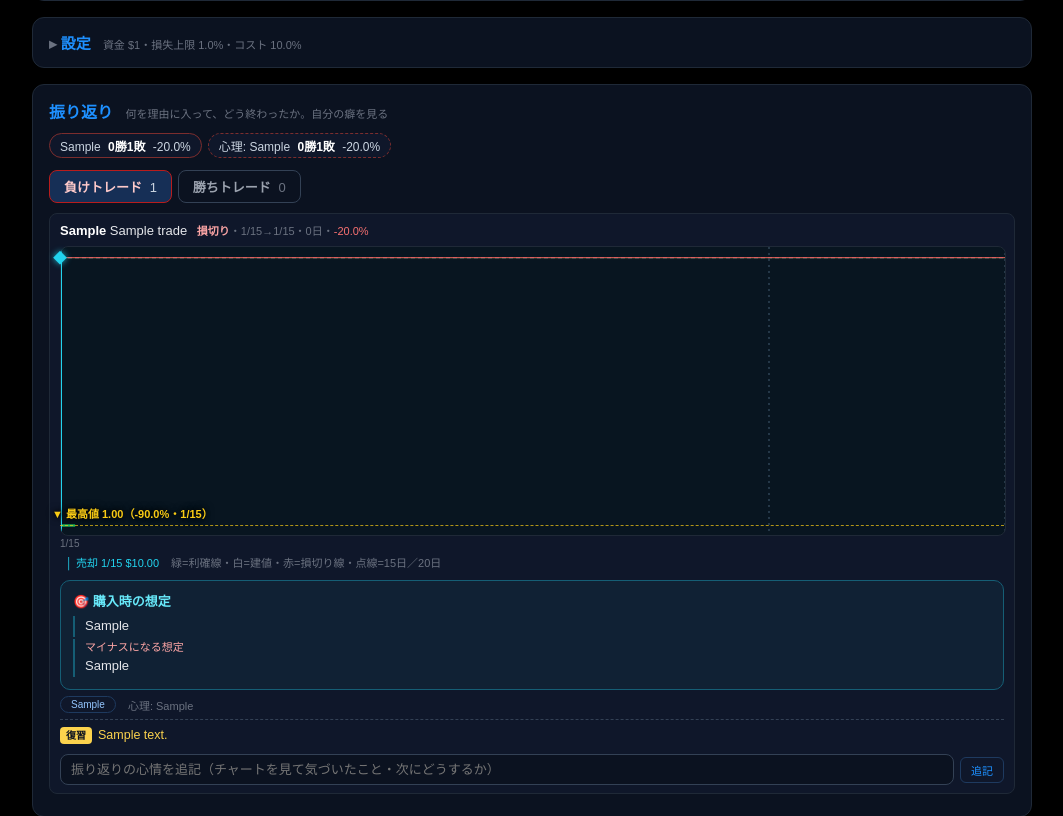
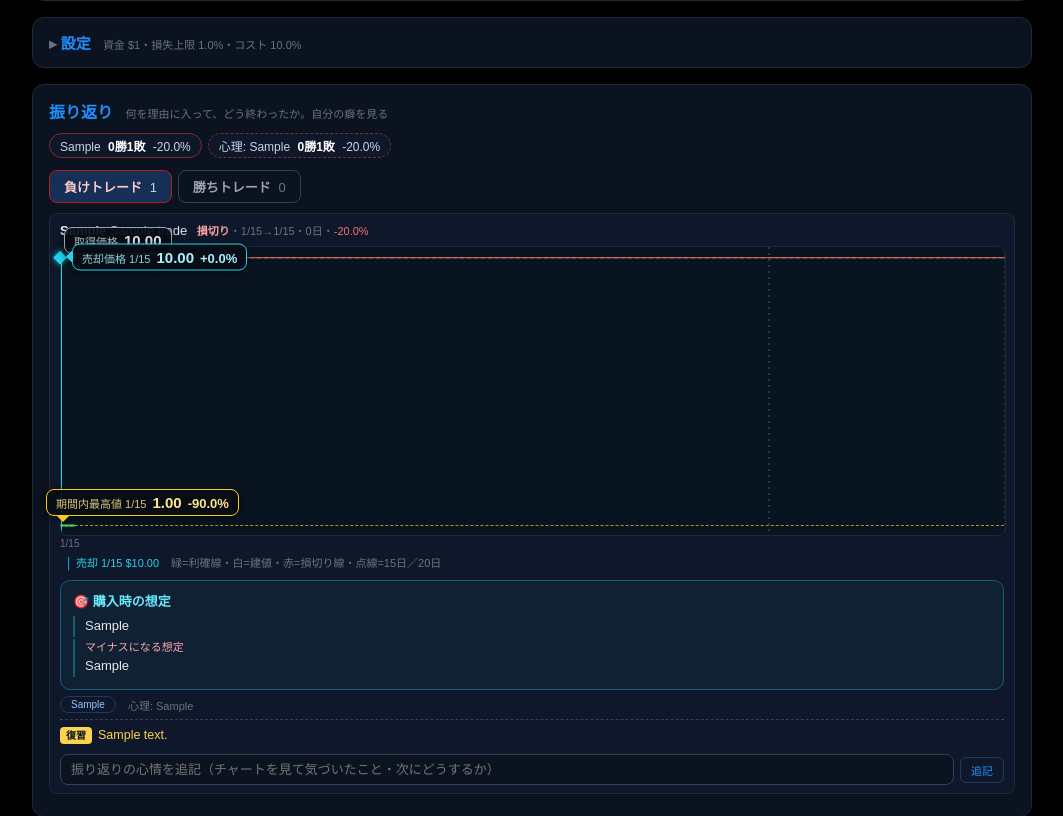
Before and after one commit to hideonSOS/web_analize, a Django app: page /diary/contra/ in a window 1280 px wide. Shown: the part 1087-1903 px from the top of the page, without its empty margins (108-1171 px from the left). Run offline with Django 5.2, Linux system fonts and the light colour scheme; a user stored in the database is signed in; tables that the repository leaves empty hold one stand-in row (values such as "Sample post"); some libraries are stand-ins or nearby versions.

Commit message:
短期トレード・練習: 取得価格・最終価格・期間内最高値を大きめの文字の吹き出しで表示
Co-Authored-By: Claude Opus 5.5 <noreply@anthropic.com>

```diff
--- a/diary/contra.py
+++ b/diary/contra.py
@@ -416,6 +416,11 @@ def candles(t: Trade, bars: list[dict]) -> dict | None:
     over = span > TIME_LIMIT_DAYS
     return {'items': out, 'W': CANDLE_W, 'H': CANDLE_H, 'step': step, 'span': span,
             'peak': _peak(t, out, y, CANDLE_W),
+            # 吹き出し用（2026-09-30）: 取得価格と最終価格（最新の終値）
+            'entry_box': {'price': t.entry_price, 'y': y(t.entry_price)},
+            'last_box': ({'label': '最終価格', 'price': out[-1]['c'], 'y': y(out[-1]['c']),
+                          'pos': round(out[-1]['cx'] / CANDLE_W * 100, 2), 'date': out[-1]['date'],
+                          'pct': (out[-1]['c'] / t.entry_price - 1) * 100} if out else None),
             'entry_y': y(t.entry_price), 'stop_y': y(t.stop_price), 'target_y': y(t.target_price),
             'be_y': be_y, 'half_x': round(TIME_WARN_DAYS * step, 2),
             'over': over, 'limit_x': round(TIME_LIMIT_DAYS * step, 2) if over else None,
@@ -474,6 +479,10 @@ def review_candles(t: Trade, bars: list[dict]) -> dict | None:
                     'o': b['open'], 'h': b['high'], 'l': b['low'], 'c': b['close']})
     return {'items': out, 'W': CANDLE_W, 'H': CANDLE_H, 'step': step,
             'peak': _peak(t, [c for c in out if not c['after']], y, CANDLE_W),   # 保有期間（売却日まで）の最高値
+            'entry_box': {'price': t.entry_price, 'y': y(t.entry_price)},
+            'last_box': ({'label': '売却価格', 'price': t.exit_price, 'y': y(t.exit_price),
+                          'pos': round(exit_d * step / CANDLE_W * 100, 2), 'date': t.exit_date,
+                          'pct': (t.exit_price / t.entry_price - 1) * 100} if t.exit_price else None),
             'entry_y': y(t.entry_price), 'stop_y': y(t.stop_price), 'target_y': y(t.target_price),
             'half_x': round(TIME_WARN_DAYS * step, 2), 'limit_x': round(TIME_LIMIT_DAYS * step, 2),
             'exit_x': round(exit_d * step, 2), 'exit_y': y(t.exit_price) if t.exit_price else None,
--- a/diary/static/diary/css/contra.css
+++ b/diary/static/diary/css/contra.css
@@ -471,3 +471,25 @@ a.ct-sell-link{ display:inline-block; text-decoration:none; margin:8px 0 2px; }
 .cv-peak{ position:absolute; transform:translate(-8px, calc(-100% - 4px)); font-size:11px; font-weight:bold; color:#facc15;
   white-space:nowrap; pointer-events:none; z-index:2; text-shadow:0 0 4px #000, 0 0 8px #000; }
 .cv-peak.right{ transform:translate(calc(-100% + 8px), calc(-100% - 4px)); }
+
+/* 取得価格・最終価格・期間内最高値の吹き出し（2026-09-30）。旧 .cv-peak の小さい文字は廃止 */
+.cv-peak{ display:none; }
+.cv-bub{ position:absolute; z-index:3; pointer-events:none; display:inline-flex; align-items:baseline; gap:6px;
+  padding:4px 9px; border-radius:8px; border:1px solid; background:rgba(7,11,20,.92); white-space:nowrap;
+  font-variant-numeric:tabular-nums; box-shadow:0 2px 10px rgba(0,0,0,.6); }
+.cv-bub i{ font-style:normal; font-size:11px; opacity:.85; }
+.cv-bub b{ font-size:15px; }
+.cv-bub em{ font-style:normal; font-size:13px; font-weight:bold; }
+/* 最高値: 足の上に（下向きのしっぽ） */
+.cv-bub.peak{ color:#fde68a; border-color:#facc15; transform:translate(-14px, calc(-100% - 9px)); }
+.cv-bub.peak.right{ transform:translate(calc(-100% + 14px), calc(-100% - 9px)); }
+.cv-bub.peak::after{ content:''; position:absolute; left:10px; bottom:-7px; border:6px solid transparent; border-top-color:#facc15; border-bottom:0; }
+.cv-bub.peak.right::after{ left:auto; right:10px; }
+/* 取得価格: 左端・建値の線の上 */
+.cv-bub.entry{ left:4px; color:#e5e7eb; border-color:#94a3b8; transform:translateY(calc(-100% - 3px)); }
+/* 最終価格: その足の右（右端近くなら左）に、線の高さで */
+.cv-bub.last{ color:#a5f3fc; border-color:#22d3ee; transform:translate(12px, -50%); }
+.cv-bub.last.right{ transform:translate(calc(-100% - 12px), -50%); }
+.cv-bub.last::before{ content:''; position:absolute; left:-7px; top:50%; transform:translateY(-50%); border:6px solid transparent; border-right-color:#22d3ee; border-left:0; }
+.cv-bub.last.right::before{ left:auto; right:-7px; border-right-color:transparent; border-left:6px solid #22d3ee; }
+@media (max-width:600px){ .cv-bub{ padding:3px 6px; gap:4px; } .cv-bub b{ font-size:13px; } .cv-bub i{ font-size:10px; } .cv-bub em{ font-size:11px; } }
--- a/diary/templates/diary/_chart_overlay.html
+++ b/diary/templates/diary/_chart_overlay.html
@@ -10,8 +10,19 @@
   期間内の最高値（2026-09-30 ユーザー要望: 振り返りで理想の利確ポイントを探す）。金色の点線と、その足の上に価格・建値比・日付。
   決済後の振り返りでは売却日までの最高値（売却後の足は含めない）
 {% endcomment %}
+{% comment %}
+  吹き出し（2026-09-30 ユーザー要望: 取得価格・最終価格・期間内最高値をすべて分かりやすく、大きめの文字で囲む）。
+  取得価格＝左端・建値の線の上／最終価格（保有中＝最新の終値、決済後＝売却価格）＝その足の横／最高値＝その足の上
+{% endcomment %}
 {% if c.peak %}
 <span class="cv-peak-line" style="top:calc({{ c.peak.y }} / {{ c.H }} * 100%)"></span>
-<span class="cv-peak{% if c.peak.pos > 70 %} right{% endif %}" style="left:{{ c.peak.pos }}%; top:calc({{ c.peak.y }} / {{ c.H }} * 100%)"
-      title="期間内の最高値 {{ c.peak.date|date:'n/j' }}">▼ 最高値 {{ c.peak.price|floatformat:2 }}（{% if c.peak.pct >= 0 %}+{% endif %}{{ c.peak.pct|floatformat:1 }}%・{{ c.peak.date|date:"n/j" }}）</span>
+<span class="cv-bub peak{% if c.peak.pos > 65 %} right{% endif %}" style="left:{{ c.peak.pos }}%; top:calc({{ c.peak.y }} / {{ c.H }} * 100%)">
+  <i>期間内最高値 {{ c.peak.date|date:"n/j" }}</i><b>{{ c.peak.price|floatformat:2 }}</b><em>{% if c.peak.pct >= 0 %}+{% endif %}{{ c.peak.pct|floatformat:1 }}%</em></span>
 {% endif %}
+{% if c.entry_box %}
+<span class="cv-bub entry" style="top:calc({{ c.entry_box.y }} / {{ c.H }} * 100%)"><i>取得価格</i><b>{{ c.entry_box.price|floatformat:2 }}</b></span>
+{% endif %}
+{% if c.last_box %}
+<span class="cv-bub last{% if c.last_box.pos > 65 %} right{% endif %}" style="left:{{ c.last_box.pos }}%; top:calc({{ c.last_box.y }} / {{ c.H }} * 100%)">
+  <i>{{ c.last_box.label }} {{ c.last_box.date|date:"n/j" }}</i><b>{{ c.last_box.price|floatformat:2 }}</b><em>{% if c.last_box.pct >= 0 %}+{% endif %}{{ c.last_box.pct|floatformat:1 }}%</em></span>
+{% endif %}
```
Also changed, not shown: CLAUDE.md (+1 -1 lines).
